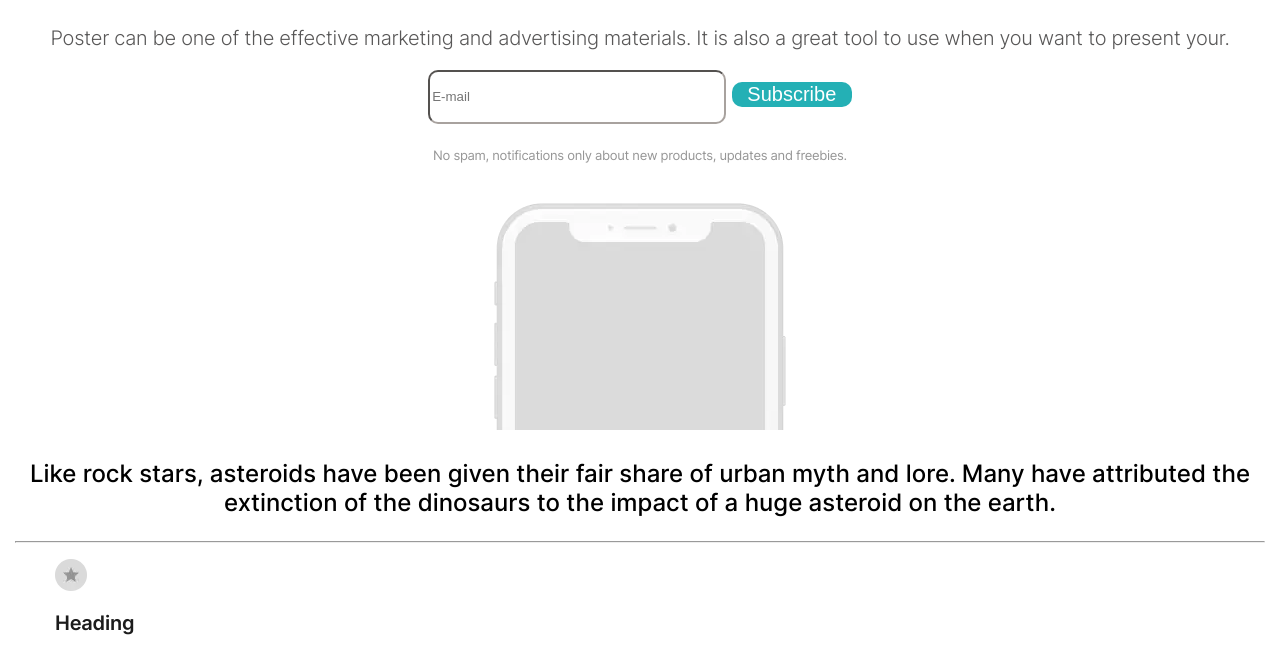
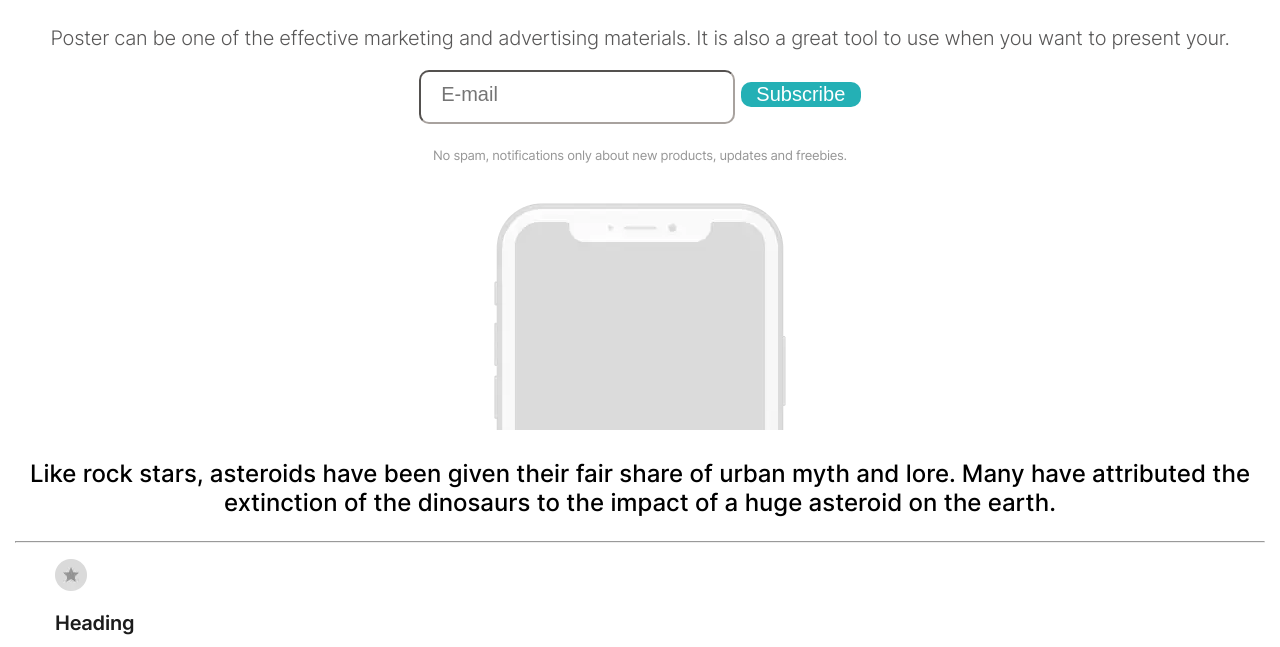
Before and after one commit to milenask4001/Responsive_website, a website built with Parcel: page index.html in a window 1280 px wide. Shown: the part 124-771 px from the top of the page. Built offline with nearby package versions, Linux system fonts and the light colour scheme.

Commit message:
edited placeholder

```diff
--- a/style.css
+++ b/style.css
@@ -53,6 +53,12 @@
     /* border-style: none; */
     border-color: rgb(168 162 158);
     margin-bottom: 10px;
+    padding-left: 20px;
+  }
+
+  .email-area::placeholder {
+font-size: 20px;
+
   }
   .subscribe-btn {
     width: 120px;
```
Also changed, not shown: 2 other files.
